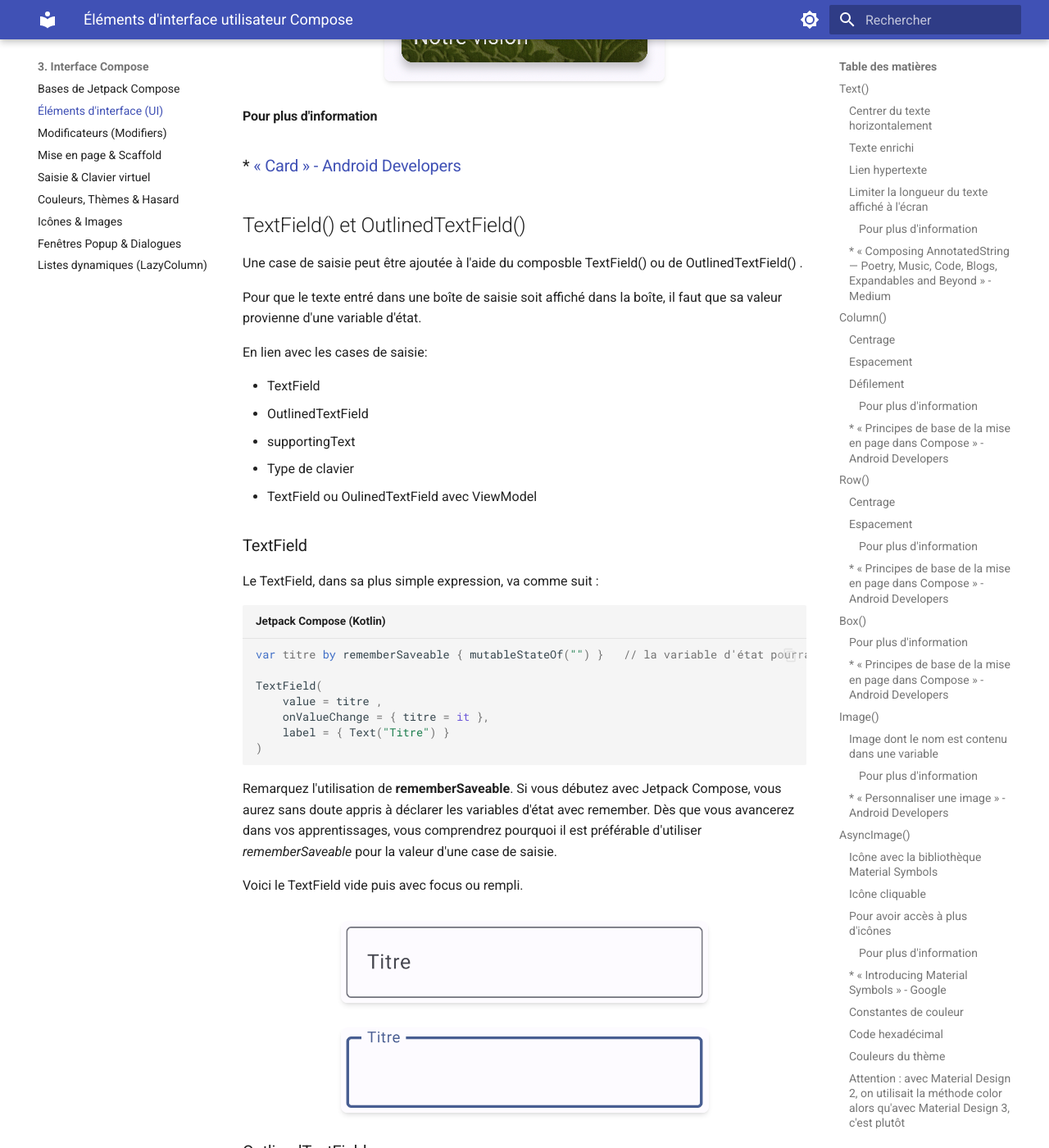
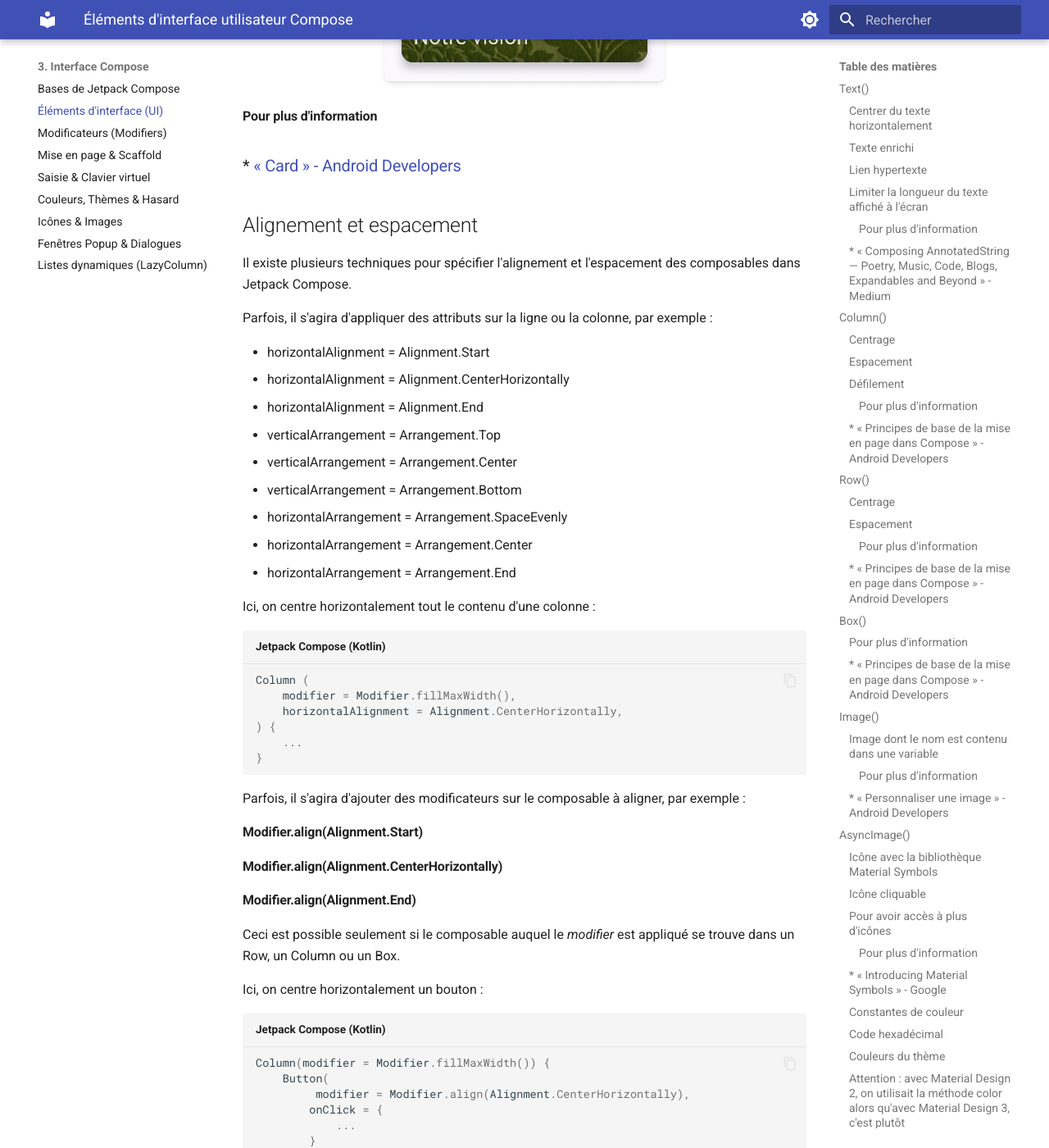
Before and after one commit to Apps-Mobiles-2-Victo/notes_de_cours, an MkDocs documentation site: the page built from docs/03-interface-compose/elements-ui.md, in a window 1280 px wide and 1400 px high, scrolled down 38201 px. Shown: the whole window at 82% size. Built offline with MkDocs 1.6.1 and Material for MkDocs 9.7.7, drawn with Linux system fonts in a browser that asks for light colours; some of the changed text lies outside the part shown.

Commit message:
Refactor documentation: improve structure and clarity in elements-ui.md and saisie-et-clavier.md

````diff
--- a/docs/03-interface-compose/elements-ui.md
+++ b/docs/03-interface-compose/elements-ui.md
@@ -1685,265 +1685,16 @@
 
 ### * [« Card » - Android Developers](https://developer.android.com/jetpack/compose/components/card)
 
-## TextField() et OutlinedTextField()
-
-
-Une case de saisie peut être ajoutée à l'aide du composble TextField() ou de OutlinedTextField() .
-
-
-Pour que le texte entré dans une boîte de saisie soit affiché dans la boîte, il faut que sa valeur provienne d'une variable d'état.
-
-
-En lien avec les cases de saisie:
-
-
-* TextField
-* OutlinedTextField
-* supportingText
-* Type de clavier
-* TextField ou OulinedTextField avec ViewModel
-
-
-### TextField
-
-
-Le TextField, dans sa plus simple expression, va comme suit :
-
-
-```kotlin title="Jetpack Compose (Kotlin)"
-var titre by rememberSaveable { mutableStateOf("") }   // la variable d'état pourrait aussi faire partie du ViewModel
-
-TextField(
-    value = titre ,
-    onValueChange = { titre = it },
-    label = { Text("Titre") }
-)
-```
-
-
-Remarquez l'utilisation de **rememberSaveable**. Si vous débutez avec Jetpack Compose, vous aurez sans doute appris à déclarer les variables d'état avec remember. Dès que vous avancerez dans vos apprentissages, vous comprendrez pourquoi il est préférable d'utiliser *rememberSaveable* pour la valeur d'une case de saisie.
-
-
-Voici le TextField vide puis avec focus ou rempli.
-
-
-
-
-![Illustration](../images/page_047_img_02_448x100.png)
-
-
-
-
-
-
-![Illustration](../images/page_048_img_01_449x104.png)
-
-
-
-
-### OutlinedTextField
-
-
-Voici le même exemple mais avec un OutlinedTextField.
-
-
-```kotlin title="Jetpack Compose (Kotlin)"
-var titre by rememberSaveable { mutableStateOf("") }
-
-OutlinedTextField(
-    value = titre,
-    onValueChange = { titre = it },
-    label = { Text("Titre") }
-)
-```
-
-
-La différence entre TextField et OutlinedTextField est au niveau de l'apparence.
-
-
-Voici le OutlinedTextField vide puis avec focus ou rempli.
-
-
-
-
-![Illustration](../images/page_048_img_02_451x105.png)
-
-
-
-
-
-
-![Illustration](../images/page_048_img_03_453x104.png)
-
-
-
-
-### supportingText
-
-
-Depuis Jetpack Compose 1.3, il est possible d'ajouter un texte d'accompagnement sous la boîte de saisie.
-
-
-Dans la forme la plus simple, un texte statique sera affiché. Mais puisque le code est entre accolades, ceci ouvre la porte à une panoplie de possibilités afin d'afficher un texte contextualisé.
-
-
-```kotlin title="Jetpack Compose (Kotlin)"
-var titre by rememberSaveable { mutableStateOf("") }
-
-OutlinedTextField(
-    value = titre,
-    onValueChange = { titre = it },
-    label = { Text("Titre") },
-    supportingText = { Text("Max. 10 caractères") }
-)
-```
-
-
-
-
-![Illustration](../images/page_048_img_04_453x139.png)
-
-
-
-
-### Type de clavier
-
-
-Afin d'améliorer l'expérience utilisateur, il est important de spécifier le type de clavier virtuel selon le rôle de la case de saisie.
-
-
-Les principaux types de clavier sont :
-
-
-* Text (par défaut)
-* Number
-* Decimal (dans derniers tests effectués, était identique à Number)
-* Email (semblable à Text mais la virgule est remplacée par un @)
-* Password (lettres et chiffres dans un même écran)
-* Phone (chiffres avec lettres imprimées sur les touches correspondantes - ex : 2 ABC)
-* Uri (semblable à Text mais la virgule est remplacée par un `/`)
-
-
-
-![Illustration](../images/page_049_img_04_200x146.png)
-
-
-
-
-
-
-![Illustration](../images/page_049_img_03_200x146.png)
-
-
-
-
-
-
-![Illustration](../images/page_049_img_01_200x146.png)
-
-
-
-
-
-
-![Illustration](../images/page_049_img_02_200x128.png)
-
-
-
-
-
-
-![Illustration](../images/page_049_img_05_200x128.png)
-
-
-
-
-KeyboardType.Text KeyboardType.Number KeyboardType.Email KeyboardType.Password KeyboardType.Phone
-
-
-Pour spécifier le type clavier désiré :
-
-
-```kotlin title="Jetpack Compose (Kotlin)"
-TextField(
-    ...,
-    keyboardOptions = KeyboardOptions
-(keyboardType
- = KeyboardType.Number)
-)
-```
-
-
-### TextField ou OulinedTextField avec ViewModel
-
-
-Dans une application qui utilise un **ViewModel comme conteneur d'état**, la syntaxe d'une case de saisie sera légèrement différente.
-
-
-Notez que j'ai utilisé ici un ViewModel de type HomeViewModel mais la classe du ViewModel pourrait porter un autre nom dans votre application.
-
-
-```kotlin title="Fonction composable (Kotlin)"
-@Composable
-fun monComposable() {
-    val viewModel: HomeViewModel = viewModel()
-    val uiState by viewModel.uiState.collectAsState()
-    ...
-    TextField(
-        value = uiState.nom ,
-        onValueChange = {
-             viewModel.ajusterNom(it)
-        },
-        ...
-    )
-    ...
-}
-```
-
-
-Et dans le ViewModel (dans cet exemple, le uiState est un flux observable, d'où la nécessité d'utiliser _uiState.update) :
-
-
-```kotlin title="ViewModel (Kotlin)"
-class HomeViewModel: ViewModel() {
-    ...
-    fun ajusterNom(valeur: String) {
-        _uiState.update {
-            it.copy (
-                _nom = valeur
-            )
-        }
-    }
-}
-```
-
-
-#### Pour plus d'information
-
-
-* [« Handle user input » - Android Developers](https://developer.android.com/jetpack/compose/text/user-input)
-
-
-* [« Jetpack Compose Basics - How to use text field composables to meet the Material design specification » - Good Request](https://www.goodrequest.com/blog/jetpack-compose-basics-text-input)
-
-
-* [« Textfields » - Material Design 3](https://m3.material.io/components/text-fields/overview)
-
-
-* [« androidx.compose.material3 - TextField » - Android Developers](https://developer.android.com/reference/kotlin/androidx/compose/material3/package-)
-summary#textfield
-
-
-### * [« androidx.compose.material3 - OutlinedTextField » - Android Developers](https://developer.android.com/reference/kotlin/androidx/compose/material3/package-)
-summary 5.16 Alignement et espacement
+
+
+
+## Alignement et espacement
 
 
 Il existe plusieurs techniques pour spécifier l'alignement et l'espacement des composables dans Jetpack Compose.
 
 
 Parfois, il s'agira d'appliquer des attributs sur la ligne ou la colonne, par exemple :
-
-
 
 * horizontalAlignment = Alignment.Start
 * horizontalAlignment = Alignment.CenterHorizontally
````
Also changed, not shown: docs/03-interface-compose/saisie-et-clavier.md (+28 -53 lines).
